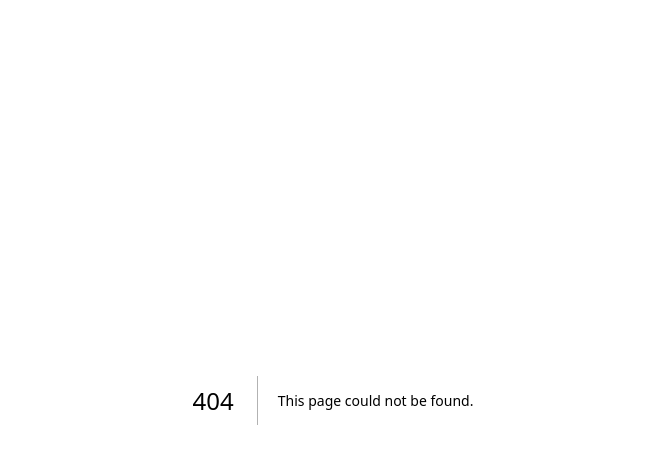
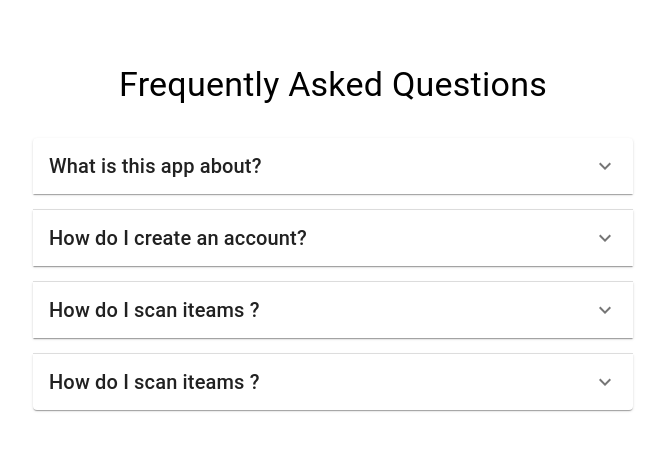
Before and after one commit to Chris-203/toxiscan, a Next.js app in the folder toxiscan-app/: page /faq in a window 1280 px wide. Before the commit this address had no page. Shown: the top 464 px of the page, without its empty margins (307-972 px from the left). Built offline with nearby package versions, Linux system fonts and the light colour scheme.

Commit message:
created a faq page

```diff
--- /dev/null
+++ b/toxiscan-app/app/faq/page.js
@@ -0,0 +1,50 @@
+'use client'
+import React from 'react';
+import { Typography, Accordion, AccordionSummary, AccordionDetails, Container, Box } from '@mui/material';
+import ExpandMoreIcon from '@mui/icons-material/ExpandMore';
+
+const FAQ = () => {
+  const faqs = [
+    {
+      question: "What is this app about?",
+      answer: "This app helps .",
+    },
+    {
+      question: "How do I create an account?",
+      answer: "To create an account .",
+    },
+    {
+      question: "How do I scan iteams ?",
+      answer: "You can scan iteams on the search bar.",
+    },
+    {
+        question: "How do I scan iteams ?",
+        answer: "You can scan iteams on the search bar.",
+      },
+
+  ];
+
+  return (
+    <Container sx={{ mt: 8, mb: 4 }}>
+      <Box sx={{ textAlign: 'center', mb: 4 }}>
+        <Typography variant="h4" gutterBottom>
+          Frequently Asked Questions
+        </Typography>
+      </Box>
+      <Box sx={{ display: 'flex', flexDirection: 'column', alignItems: 'center' }}>
+        {faqs.map((faq, index) => (
+          <Accordion key={index} sx={{ width: '100%', maxWidth: 600, mb: 2 }}>
+            <AccordionSummary expandIcon={<ExpandMoreIcon />}>
+              <Typography variant="h6">{faq.question}</Typography>
+            </AccordionSummary>
+            <AccordionDetails>
+              <Typography>{faq.answer}</Typography>
+            </AccordionDetails>
+          </Accordion>
+        ))}
+      </Box>
+    </Container>
+  );
+};
+
+export default FAQ;
--- a/toxiscan-app/package.json
+++ b/toxiscan-app/package.json
@@ -11,6 +11,7 @@
   "dependencies": {
     "@emotion/react": "^11.13.3",
     "@emotion/styled": "^11.13.0",
+    "@mui/icons-material": "^6.0.0",
     "@mui/material": "^6.0.0",
     "@zxing/library": "^0.21.3",
     "axios": "^1.7.5",
```
Also changed, not shown: 1 other file (tests, documents, lock files or other folders).
